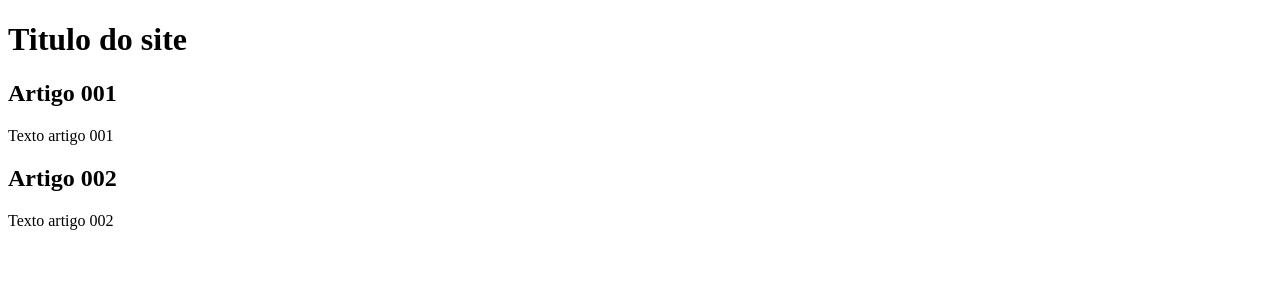
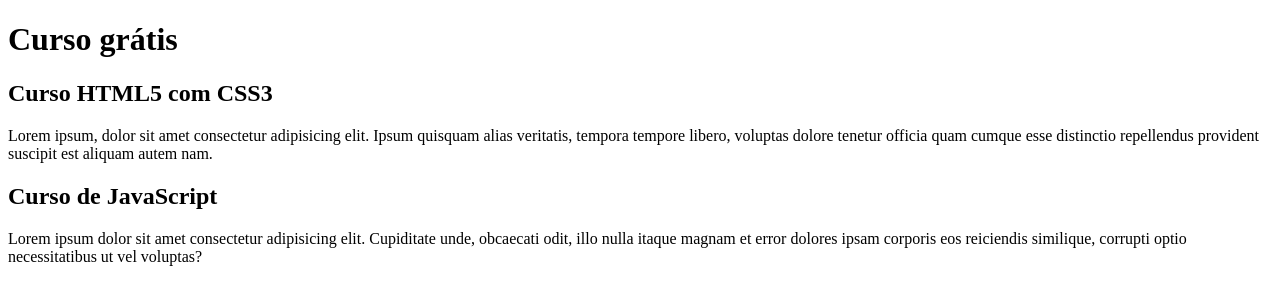
Before and after one commit to Mts-Matuyama/projeto-site-git-github, a plain HTML site: page index.html in a window 1280 px wide. Drawn offline with Linux system fonts and the light colour scheme.

Commit message:
comecei a escrever o conteúdo

```diff
--- a/index.html
+++ b/index.html
@@ -8,15 +8,15 @@
 <body>
     <Main>
         <Header>
-            <h1>Titulo do site</h1>
+            <h1>Curso grátis</h1>
         </Header>
         <article>
-            <h2>Artigo 001</h2>
-            <p>Texto artigo 001</p>
+            <h2>Curso HTML5 com CSS3</h2>
+            <p>Lorem ipsum, dolor sit amet consectetur adipisicing elit. Ipsum quisquam alias veritatis, tempora tempore libero, voluptas dolore tenetur officia quam cumque esse distinctio repellendus provident suscipit est aliquam autem nam.</p>
         </article>
         <article>
-            <h2>Artigo 002</h2>
-            <p>Texto artigo 002</p>
+            <h2>Curso de JavaScript</h2>
+            <p>Lorem ipsum dolor sit amet consectetur adipisicing elit. Cupiditate unde, obcaecati odit, illo nulla itaque magnam et error dolores ipsam corporis eos reiciendis similique, corrupti optio necessitatibus ut vel voluptas?</p>
         </article>
     </Main>
 
```
